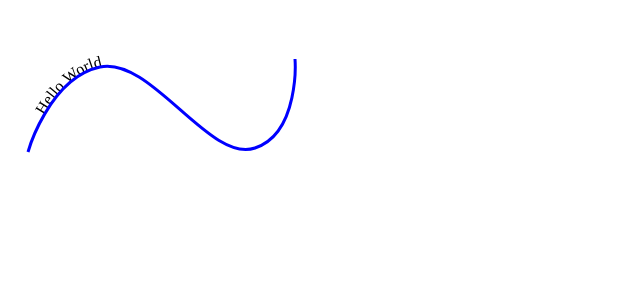
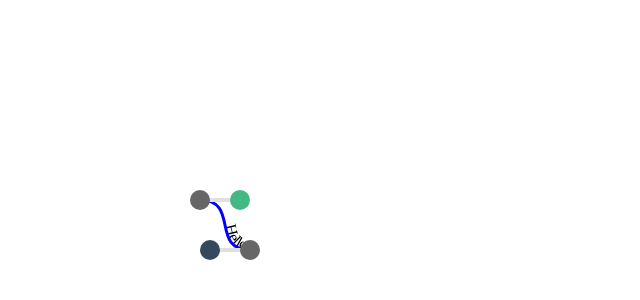
Before and after one commit to tsubonet/Bezier-editor, a React app: page / in a window 1280 px wide. Shown: the top 300 px of the page, without its empty margins (0-640 px from the left). Built offline with nearby package versions, Linux system fonts and the light colour scheme; the HTML template or start-up script is replaced by a standard one.

Commit message:
add line and circle

```diff
--- a/src/editor.tsx
+++ b/src/editor.tsx
@@ -3,6 +3,12 @@ import React from 'react'
 const Editor: React.FC<{}> = () => {
   const [width, setWidth] = React.useState(0);
   const [height, setHeight] = React.useState(0);
+  const [points, setPoints] = React.useState([
+    { x: 200, y: 200 },
+    { x: 240, y: 200 },
+    { x: 210, y: 250 },
+    { x: 250, y: 250 }
+  ]);
 
   const getWindowSize = () => {
     setWidth(window.innerWidth);
@@ -16,7 +22,7 @@ const Editor: React.FC<{}> = () => {
   }, []);
 
   return (
-    <>
+    <div contentEditable>
       <svg
         width={width}
         height={height}
@@ -32,10 +38,16 @@ const Editor: React.FC<{}> = () => {
           fill="none"
           stroke="blue"
           stroke-width="3"
-          d="M 28 152 C 28 152 49 78 100 67 C 151 56 210 164 255 148 C 300 133 295 59 295 59"
+          d={`M${points[0].x} ${points[0].y} C ${points[1].x} ${points[1].y}, ${points[2].x} ${points[2].y}, ${points[3].x} ${points[3].y}`}
         />
+        <line x1={points[0].x} y1={points[0].y} x2={points[1].x} y2={points[1].y} stroke="#e0e0e0" stroke-width="4"/>
+        <line x1={points[2].x} y1={points[2].y} x2={points[3].x} y2={points[3].y} stroke="#e0e0e0" stroke-width="4"/>
+        <circle cx={points[0].x} cy={points[0].y} r="10" fill="#666666" className="oops" />
+        <circle cx={points[1].x} cy={points[1].y} r="10" fill="#42b883" className="can-grab" />
+        <circle cx={points[2].x} cy={points[2].y} r="10" fill="#35495e" className="can-grab" />
+        <circle cx={points[3].x} cy={points[3].y} r="10" fill="#666666" className="oops" />
       </svg>
-    </>
+    </div>
   )
 };
 
```
